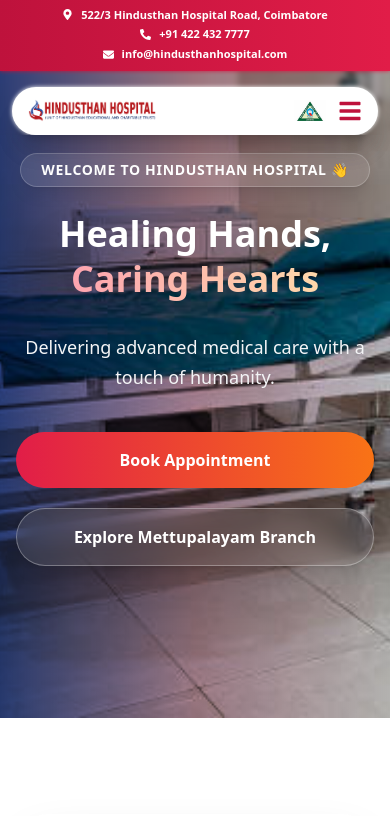
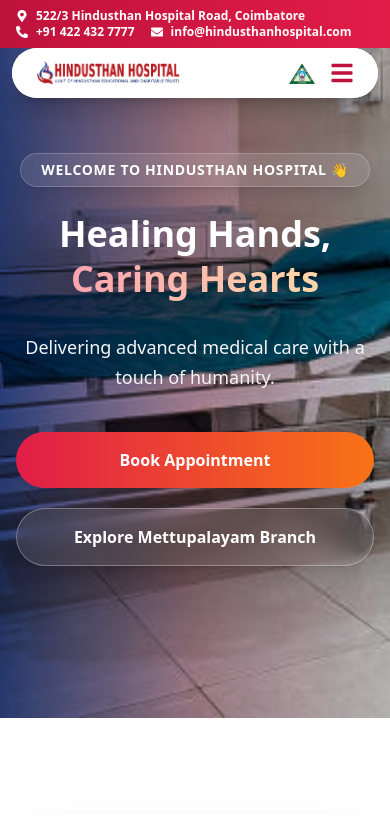
Before and after one commit to Ashok-achu/hindusthanhospital, a React (Create React App) app: page / in a window 390 px wide. Shown: the top 816 px of the page. Built offline with nearby package versions, Linux system fonts and the light colour scheme; the HTML template or start-up script is replaced by a standard one.

Commit message:
update the navbar

```diff
--- a/src/components/HeaderGroup.js
+++ b/src/components/HeaderGroup.js
@@ -9,6 +9,7 @@
   FaBars,
   FaTimes,
 } from "react-icons/fa";
+
 import logo from "../assets/logo.png";
 import certLogo from "../assets/NABH.jpg";
 
@@ -70,13 +71,6 @@
         { label: "Ambulance", to: "/facilities/ambulance" },
         { label: "Birth Center", to: "/facilities/birthing-centre" },
         { label: "Blood Bank", to: "/facilities/blood-bank" },
-        {
-          label: "Diagnostic",
-          children: [
-            { label: "Lab Services", to: "/facilities/lab-services" },
-            { label: "Radiology", to: "/facilities/radiology-services" },
-          ],
-        },
         { label: "Insurance", to: "/facilities/insurance" },
         { label: "MHC", to: "/facilities/mhc" },
         { label: "Rooms", to: "/facilities/rooms" },
@@ -135,28 +129,32 @@
   };
 
   return (
-    <header className="fixed top-0 left-0 right-0 z-50 backdrop-blur-[2px]">
+    <>
+      <header className="fixed top-0 left-0 right-0 z-[9999] w-full">
+
         {/* TOP BAR */}
         <div
-        className={`w-full bg-gradient-to-r from-rose-700 to-rose-600 text-white transition-all duration-500 ${
-          scrolled ? "max-h-0 opacity-0" : "max-h-20 py-2"
+          className={`w-full bg-gradient-to-r from-rose-700 to-rose-600 text-white
+          transition-all duration-500 overflow-hidden
+          ${
+            scrolled
+              ? "h-0 opacity-0 pointer-events-none"
+              : "h-auto py-2 opacity-100"
           }`}
         >
-        <div className="max-w-7xl mx-auto px-4 sm:px-6 flex flex-col sm:flex-row sm:justify-between sm:items-center gap-1 sm:gap-0 text-[11px] sm:text-xs font-semibold">
-          <div className="flex items-center gap-2 justify-center sm:justify-start text-center sm:text-left">
-            <FaMapMarkerAlt className="shrink-0" />
-            <span className="leading-tight">
-              522/3 Hindusthan Hospital Road, Coimbatore
-            </span>
+          <div className="max-w-7xl mx-auto px-4 sm:px-6 flex flex-col sm:flex-row sm:justify-between sm:items-center text-xs font-semibold">
+            <div className="flex items-center gap-2">
+              <FaMapMarkerAlt />
+              <span>522/3 Hindusthan Hospital Road, Coimbatore</span>
             </div>
 
-          <div className="flex flex-col sm:flex-row items-center gap-1 sm:gap-4 text-center sm:text-right">
-            <div className="flex gap-2 items-center justify-center sm:justify-end">
-              <FaPhoneAlt className="shrink-0" />
+            <div className="flex gap-4 items-center">
+              <div className="flex gap-2 items-center">
+                <FaPhoneAlt />
                 <span>+91 422 432 7777</span>
               </div>
-            <div className="flex gap-2 items-center justify-center sm:justify-end">
-              <FaEnvelope className="shrink-0" />
+              <div className="flex gap-2 items-center">
+                <FaEnvelope />
                 <span>info@hindusthanhospital.com</span>
               </div>
             </div>
@@ -164,10 +162,11 @@
         </div>
 
         {/* NAVBAR */}
-      <div className="w-full flex justify-center mt-4">
-        <div className="bg-white w-[94%] sm:w-[95%] max-w-7xl rounded-full shadow-xl px-4 sm:px-6 py-3 flex justify-between items-center">
+        <div className="w-full flex justify-center relative z-50">
+          <div className="bg-white w-[94%] max-w-7xl rounded-full shadow-xl px-6 py-3 flex justify-between items-center">
+
             <NavLink to="/">
-            <img src={logo} alt="Logo" className="w-32 sm:w-36" />
+              <img src={logo} alt="Logo" className="w-36" />
             </NavLink>
 
             {/* DESKTOP NAV */}
@@ -196,7 +195,7 @@
                         exit={{ opacity: 0 }}
                         className={`absolute top-full mt-3 bg-white rounded-xl shadow-xl p-2 z-50 ${
                           item.mega
-                          ? "w-[95vw] max-w-[900px] grid grid-cols-2 sm:grid-cols-3 lg:grid-cols-4"
+                            ? "w-[900px] grid grid-cols-4"
                             : "w-64"
                         }`}
                       >
@@ -234,8 +233,8 @@
               </button>
             </div>
 
-          {/* MOBILE RIGHT */}
-          <div className="flex items-center gap-3 lg:hidden">
+            {/* MOBILE ICON */}
+            <div className="lg:hidden flex items-center gap-3">
               <img src={certLogo} alt="NABH" className="w-8" />
               <button
                 className="text-2xl text-rose-700"
@@ -244,17 +243,19 @@
                 {menuOpen ? <FaTimes /> : <FaBars />}
               </button>
             </div>
+
           </div>
         </div>
+      </header>
 
-      {/* MOBILE MENU */}
+      {/* MOBILE MENU OUTSIDE HEADER */}
       <AnimatePresence>
         {menuOpen && (
           <motion.div
             initial={{ height: 0 }}
             animate={{ height: "auto" }}
             exit={{ height: 0 }}
-            className="lg:hidden bg-white shadow-xl mx-4 mt-2 rounded-xl overflow-hidden"
+            className="lg:hidden fixed top-[95px] left-0 right-0 bg-white shadow-xl mx-4 rounded-xl overflow-hidden z-[9998]"
           >
             {nav.map((item, i) => (
               <div key={i} className="border-b">
@@ -303,6 +304,6 @@
           </motion.div>
         )}
       </AnimatePresence>
-    </header>
+    </>
   );
 }
--- a/src/downpages/DoctorProfile.js
+++ b/src/downpages/DoctorProfile.js
@@ -4,17 +4,45 @@
 import hospitalImg from "../assets/appointment.jpg";
 import doctorImg from "../assets/team.jpg";
 
+
+
+
+const doctorsData = [
+  {
+    id: "1",
+    name: "Dr. Arjun Kumar",
+    speciality: "Cardiology",
+    location: "Hindusthan Hospital, Coimbatore",
+    experience: "12 Years",
+    profile: "Experienced cardiologist with expertise in heart care.",
+    image: doctorImg,
+  },
+  {
+    id: "2",
+    name: "Dr. Meena Raj",
+    speciality: "Dermatology",
+    location: "Hindusthan Hospital, Coimbatore",
+    experience: "8 Years",
+    profile: "Specialist in skin and cosmetic treatments.",
+    image: doctorImg,
+  },
+];
+
+
 export default function DoctorProfile() {
   const { id } = useParams();
   const location = useLocation();
   const navigate = useNavigate();
-  const doctor = location.state;
+
+  // ✅ First try from location.state
+  // ✅ If not available, find from doctorsData using id
+  const doctor =
+    location.state || doctorsData.find((doc) => doc.id === id);
 
   const [activeTab, setActiveTab] = useState("profile");
   const availability = [13, 17, 18, 20, 21, 25, 31];
 
   if (!doctor) {
-    // fallback if user refreshes or navigates directly
     return (
       <div className="text-center pt-40 text-gray-700">
         <h2 className="text-2xl font-semibold">Doctor not found!</h2>
@@ -30,11 +58,11 @@
 
   return (
     <div className="font-[Poppins] bg-gradient-to-b from-white via-gray-50 to-gray-100 min-h-screen pt-[10rem] pb-20">
+
       {/* Breadcrumb */}
       <div className="max-w-7xl mx-auto px-6">
         <p className="text-sm text-gray-600">
-          Home &gt; <span className="text-blue-700">Healthcare Experts</span> &gt;{" "}
-          <span className="text-red-600">Doctor Profile</span>
+          Home &gt; Healthcare Experts &gt; Doctor Profile
         </p>
         <h2 className="text-3xl sm:text-4xl font-bold text-blue-900 mt-2">
           {doctor.name}
@@ -47,16 +75,19 @@
           <img
             src={hospitalImg}
             alt="Hospital"
-            className="w-full h-64 object-cover rounded-t-2xl"
+            className="w-full h-64 object-cover"
           />
-          <div className="flex flex-col sm:flex-row items-center sm:items-start gap-6 p-6">
+
+          <div className="flex flex-col sm:flex-row items-center gap-6 p-6">
             <img
               src={doctor.image || doctorImg}
               alt={doctor.name}
-              className="w-32 h-32 rounded-full border-4 border-gray-100 -mt-16 sm:mt-0 object-cover shadow-md"
+              className="w-32 h-32 rounded-full object-cover shadow-md"
             />
-            <div className="text-center sm:text-left">
-              <h3 className="text-gray-800 text-xl font-semibold">{doctor.name}</h3>
+            <div>
+              <h3 className="text-gray-800 text-xl font-semibold">
+                {doctor.name}
+              </h3>
               <p className="text-gray-600">{doctor.speciality}</p>
               <button className="mt-4 bg-blue-800 hover:bg-blue-900 text-white px-6 py-2 rounded font-semibold shadow-md transition">
                 BOOK AN APPOINTMENT
@@ -66,7 +97,8 @@
 
           <div className="px-6 pb-6 text-gray-600 text-sm space-y-2">
             <p className="flex items-center gap-2">
-              <FaMapMarkerAlt className="text-blue-700" /> {doctor.location}
+              <FaMapMarkerAlt className="text-blue-700" />
+              {doctor.location}
             </p>
             <p className="flex items-start gap-2">
               <FaClock className="text-blue-700 mt-1" />
@@ -78,82 +110,8 @@
             </p>
           </div>
         </div>
-
-        {/* Booking Calendar */}
-        <div className="bg-white rounded-2xl shadow-md p-6">
-          <div className="bg-blue-800 text-white text-lg font-bold px-4 py-3 rounded-t-lg -mt-6 mb-4">
-            Booking Availability
-          </div>
-
-          <div className="text-gray-700 mb-2 font-semibold text-lg">
-            November 2025
-          </div>
-          <div className="grid grid-cols-7 gap-1 text-center text-sm">
-            {["Sun", "Mon", "Tue", "Wed", "Thu", "Fri", "Sat"].map((day) => (
-              <div key={day} className="font-semibold text-blue-700 py-1">
-                {day}
-              </div>
-            ))}
-            {Array.from({ length: 30 }).map((_, i) => {
-              const day = i + 1;
-              const available = availability.includes(day);
-              return (
-                <div
-                  key={day}
-                  className={`py-2 rounded cursor-pointer ${
-                    available
-                      ? "bg-green-300 hover:bg-green-400"
-                      : "bg-gray-200 text-gray-500"
-                  }`}
-                >
-                  {day}
-                </div>
-              );
-            })}
-          </div>
-        </div>
       </div>
 
-      {/* Tabs */}
-      <div className="max-w-7xl mx-auto mt-12 px-6">
-        <div className="bg-white rounded-2xl shadow-md p-6">
-          <div className="flex border-b text-gray-600 font-semibold text-lg">
-            {["profile", "expertise", "certificate"].map((tab) => (
-              <button
-                key={tab}
-                className={`px-6 py-2 border-b-4 transition-all ${
-                  activeTab === tab
-                    ? "border-blue-700 text-blue-800"
-                    : "border-transparent hover:border-gray-300"
-                }`}
-                onClick={() => setActiveTab(tab)}
-              >
-                {tab === "profile"
-                  ? "Profile"
-                  : tab === "expertise"
-                  ? "Expertise"
-                  : "Certificate / Others"}
-              </button>
-            ))}
-          </div>
-
-          <div className="mt-6 text-gray-700 leading-relaxed">
-            {activeTab === "profile" && <p>{doctor.profile}</p>}
-            {activeTab === "expertise" && (
-              <ul className="list-disc pl-6 space-y-2">
-                <li>Speciality: {doctor.speciality}</li>
-                <li>Experience: {doctor.experience}</li>
-              </ul>
-            )}
-            {activeTab === "certificate" && (
-              <ul className="list-disc pl-6 space-y-2">
-                <li>Certified by Hindusthan Hospital</li>
-                <li>Member of Medical Council of India</li>
-              </ul>
-            )}
-          </div>
-        </div>
-      </div>
     </div>
   );
 }
```
Lines whose indentation alone changed are shown as unchanged.
